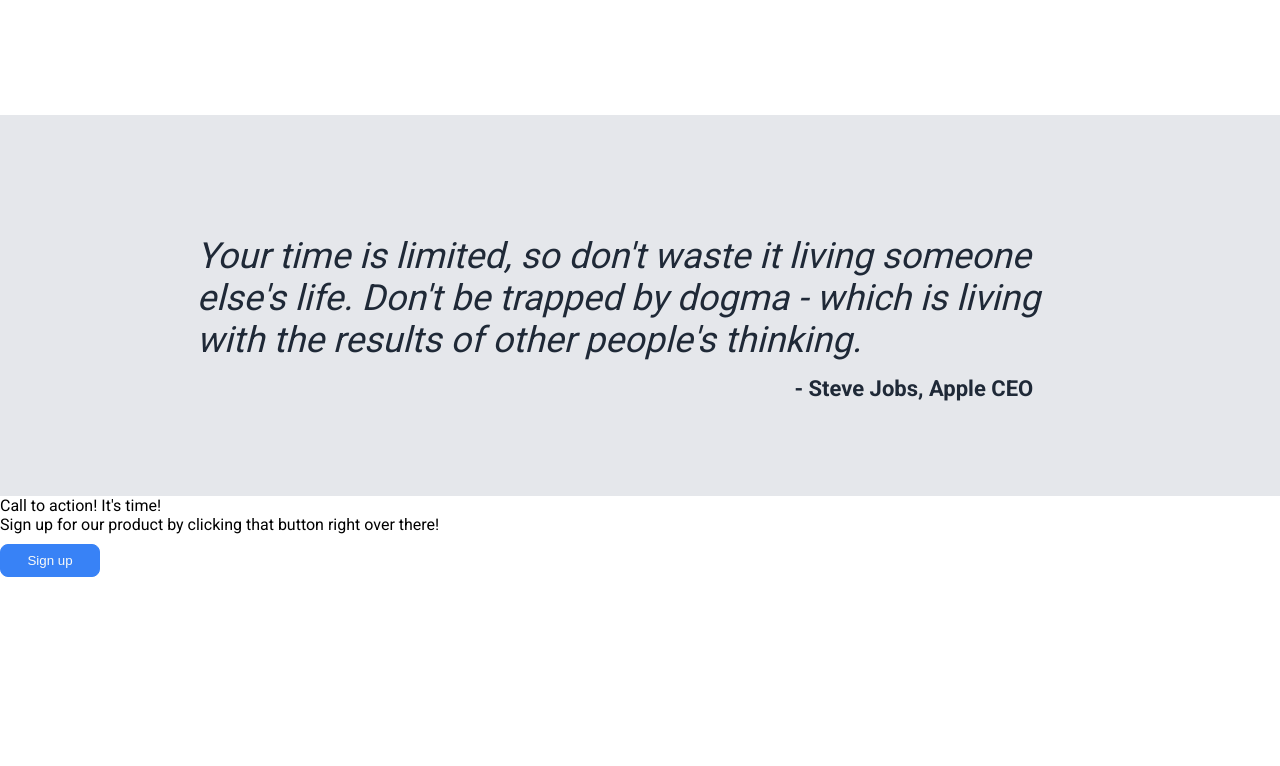
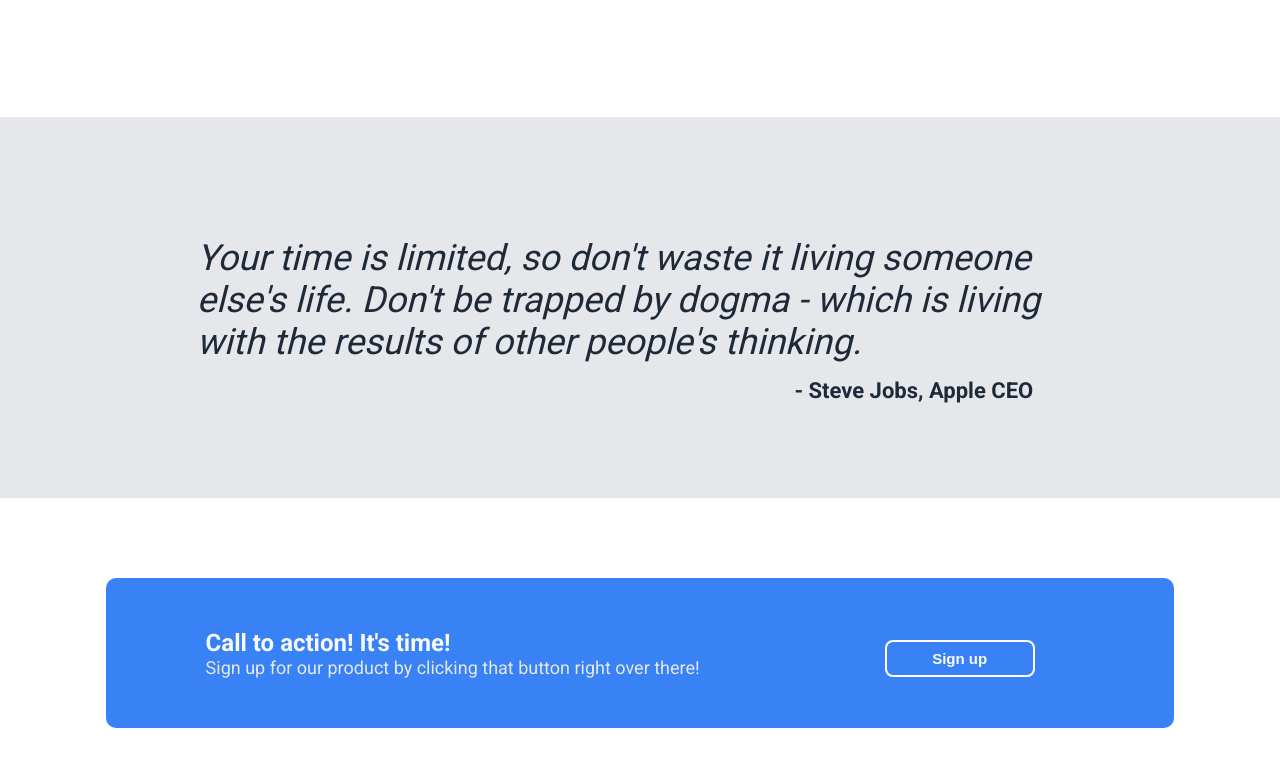
Before and after one commit to montelzek/landing-page, a plain HTML site: page index.html in a window 1280 px wide. Shown: the part 976-1742 px from the top of the page. Before the commit the page ends 1553 px from the top, so only its background shows below. Drawn offline with Linux system fonts and the light colour scheme.

Commit message:
Add styling to section 4

```diff
--- a/styles/style.css
+++ b/styles/style.css
@@ -28,6 +28,7 @@ button {
     border-radius: 8px;
     width: 100px;
     margin-top: 10px;
+    font-size: 15px;
 }
 
 a, .header-content-left-text {
@@ -125,3 +126,45 @@ a, .header-content-left-text {
     padding-right: 100px;
     padding-top: 15px;
 }
+
+.section-four {
+    display: flex;
+    align-items: center;
+    justify-content: center;
+    padding: 80px 0;
+}
+
+.blue-container {
+    box-sizing: border-box;
+    background: #3882f6;
+    width: 1068.8px;
+    height: 150px;
+    border-radius: 10px;
+    display: flex;
+    gap: 185px;
+    padding: 40px 100px;
+    align-items: center;
+}
+
+.blue-container-heading {
+    color: #f9faf8;
+    font-size: 24px;
+    font-weight: bold;
+}
+
+.blue-container-smaller-text {
+    color: #e5e7eb;
+    font-size: 18px;
+}
+
+.blue-container-button button{
+    background-color: #3882f6;
+    color: #f9faf8;
+    border: 2px solid white;
+    font-weight: 600;
+    cursor: pointer;
+    padding: 8px 16px;
+    border-radius: 8px;
+    width: 150px;
+    font-size: 15px;
+}
```
